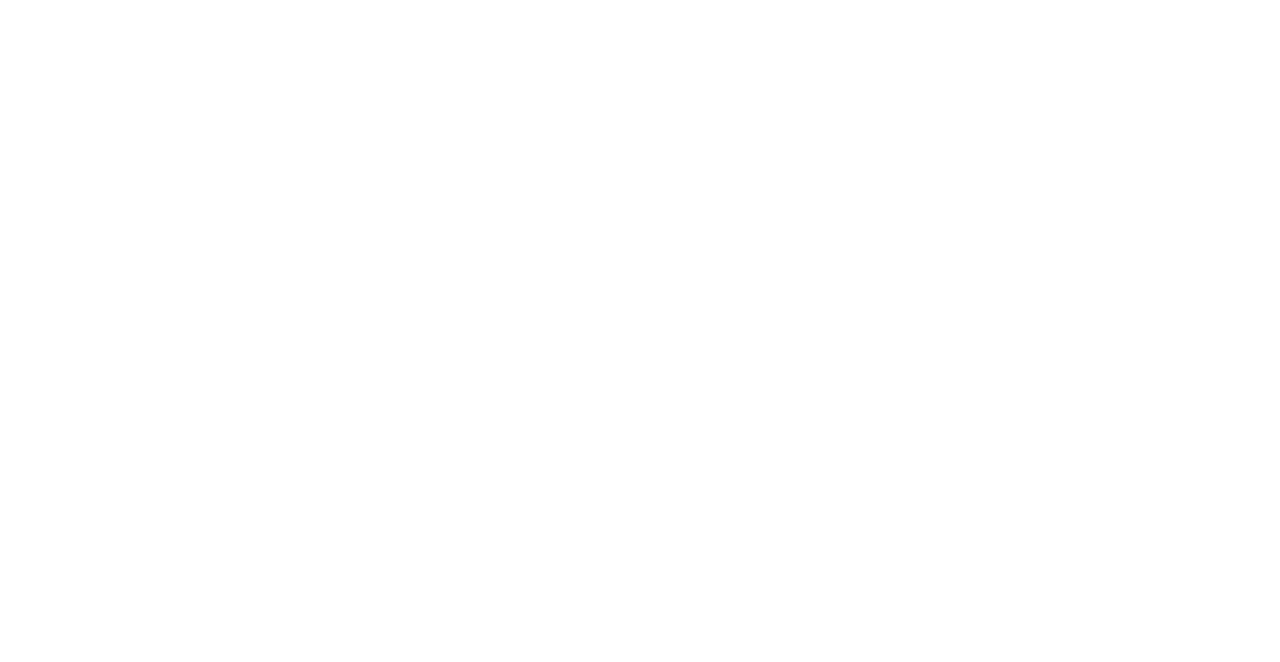
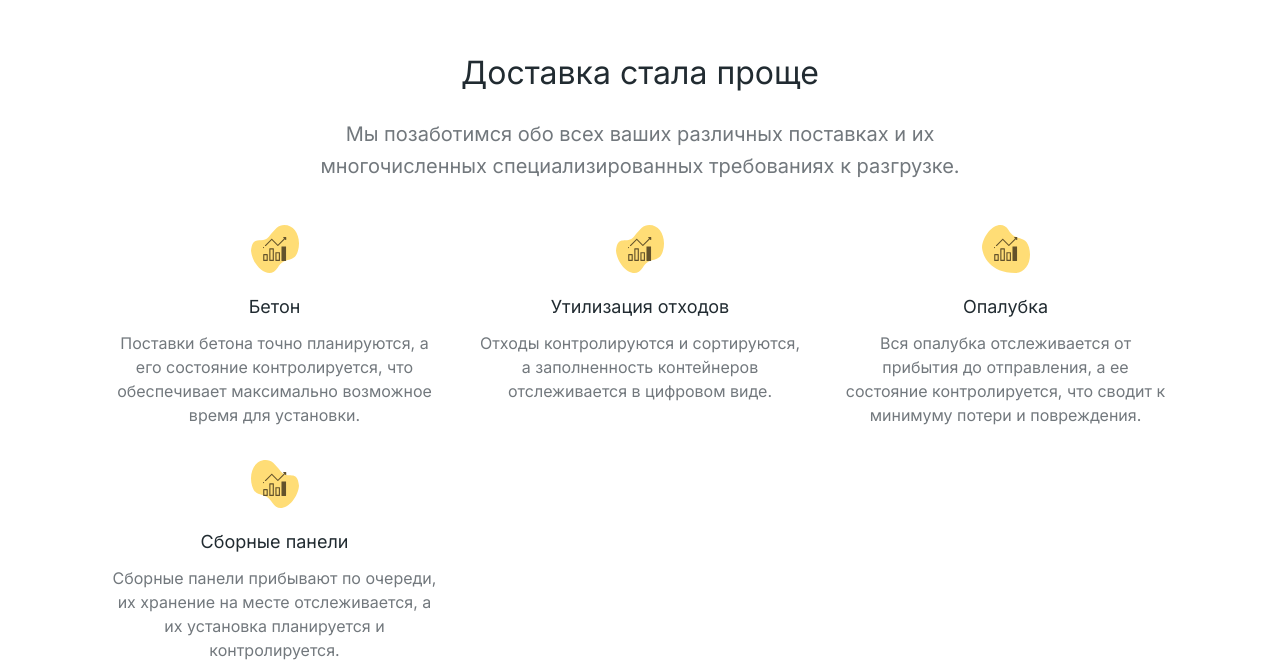
Before and after one commit to Dream-Team-Coders/team-landing, a Next.js app: page / in a window 1280 px wide. Shown: the part 4253-4915 px from the top of the page. Before the commit the page ends 4159 px from the top, so only its background shows below. Built offline with nearby package versions, Linux system fonts and the light colour scheme.

Commit message:
try svg component

```diff
--- a/src/pages/index.tsx
+++ b/src/pages/index.tsx
@@ -6,6 +6,7 @@
 import Section5 from '@/widgets/sections/Section5'
 import { Section6 } from '@/widgets/sections/Section6'
 import { Section7 } from '@/widgets/sections/Section7'
+import Section8 from '@/widgets/sections/Section8'
 
 const Home: PageWithLayout = () => {
     return (
@@ -17,6 +18,7 @@
             <Section5 />
             <Section6 />
             <Section7 />
+            <Section8 />
         </div >
     )
 }
--- /dev/null
+++ b/src/widgets/sections/Section8.tsx
@@ -0,0 +1,64 @@
+import BgIcon1 from '%/icons/bg-icon-1.svg'
+import BgIcon2 from '%/icons/bg-icon-2.svg'
+import ChartIcon from '%/icons/chart-icon.svg'
+import ItemBlock from '@/components/ItemBlock'
+
+const Section8 = () => {
+    return (
+        <section className='mt-[143px] flex flex-col items-center gap-y-[43px]'>
+            <div className='flex flex-col items-center gap-y-[21px]'>
+                <div className='font-inter text-[32px] leading-[48px] text-black'>
+                    Доставка стала проще</div>
+                <div className='w-[648px] text-center font-inter text-xl leading-8
+                    text-gray'
+                >
+                    Мы позаботимся обо всех ваших различных поставках и их многочисленных
+                    специализированных требованиях к разгрузке.
+                </div>
+            </div>
+            <div className='w-full flex justify-between gap-y-[33px] flex-wrap'>
+                <ItemBlock
+                    iconAside
+                    iconBackground={BgIcon1}
+                    icon={ChartIcon}
+                    title='Бетон'
+                    description='Поставки бетона точно планируются, а его состояние контролируется,
+                        что обеспечивает максимально возможное время для установки.'
+                    iconColorStyle='blue'
+                    bgColorStyle='light-blue'
+                />
+                <ItemBlock
+                    iconAside
+                    iconBackground={BgIcon1}
+                    icon={ChartIcon}
+                    title='Утилизация отходов'
+                    description='Отходы контролируются и сортируются, а заполненность контейнеров
+                        отслеживается в цифровом виде.'
+                    iconColorStyle='blue'
+                    bgColorStyle='light-blue'
+                />
+                <ItemBlock
+                    iconAside
+                    iconBackground={BgIcon2}
+                    icon={ChartIcon}
+                    title='Опалубка'
+                    description='Вся опалубка отслеживается от прибытия до отправления, а ее
+                        состояние контролируется, что сводит к минимуму потери и повреждения.'
+                    iconColorStyle='blue'
+                    bgColorStyle='light-blue'
+                />
+                <ItemBlock
+                    iconAside
+                    iconBackground={BgIcon1}
+                    icon={ChartIcon}
+                    title='Сборные панели'
+                    description='Сборные панели прибывают по очереди, их хранение на месте
+                        отслеживается, а их установка планируется и контролируется.'
+                    reverseBg
+                />
+            </div>
+        </section>
+    )
+}
+
+export default Section8
--- a/tailwind.config.js
+++ b/tailwind.config.js
@@ -18,7 +18,10 @@
                 'links-blue': '#036FC7',
                 'black': '#212B31',
                 'gray': '#72787D',
-                'mustard': '#FFD042'
+                'mustard': '#FFD042',
+                'blue': '#036FC7',
+                'light-blue': '#E6F1F9',
+                'yellow': '#FFDD76'
             },
         },
         plugins: [],
```
Also changed, not shown: src/svgs/IconBackground.tsx (added, +17 -0 lines), .eslintrc.json.
